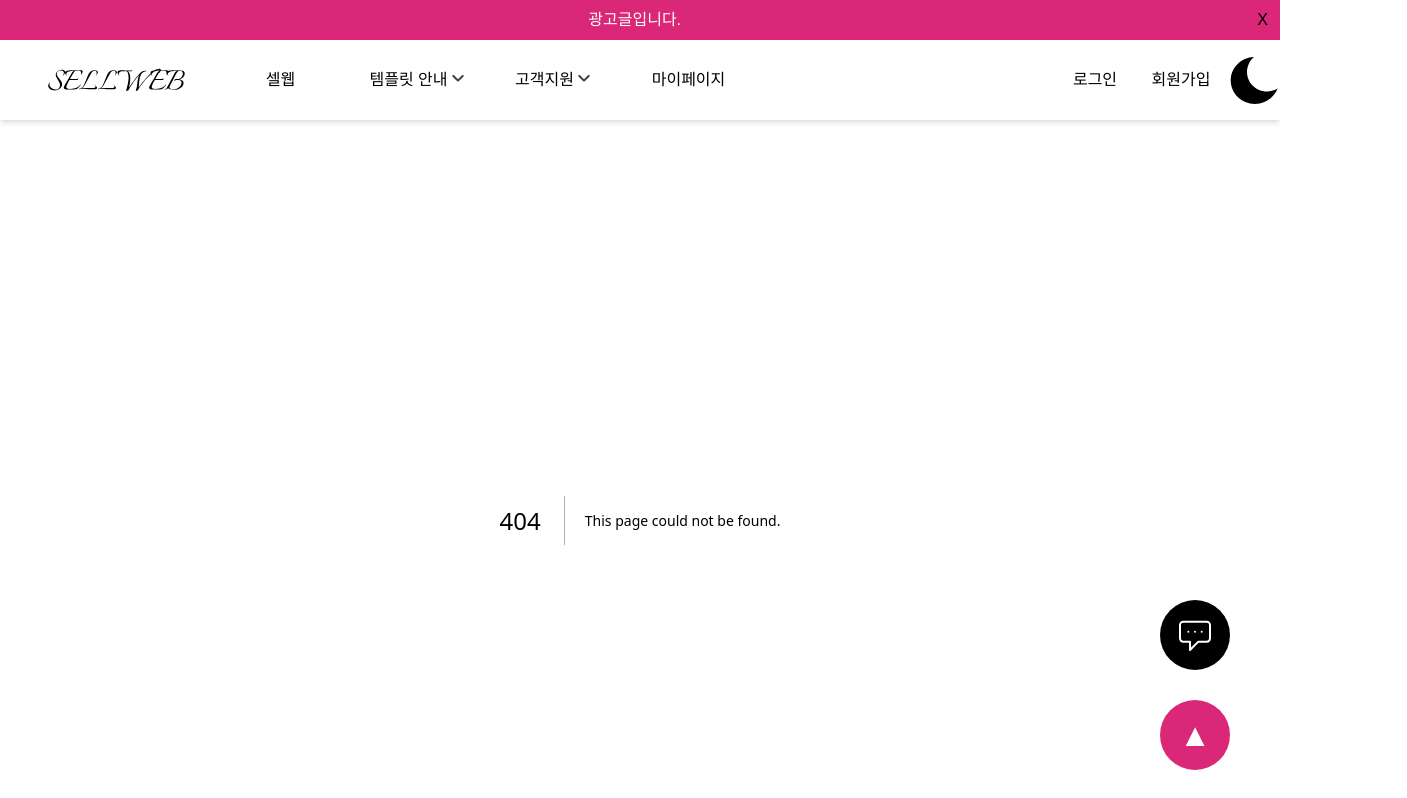
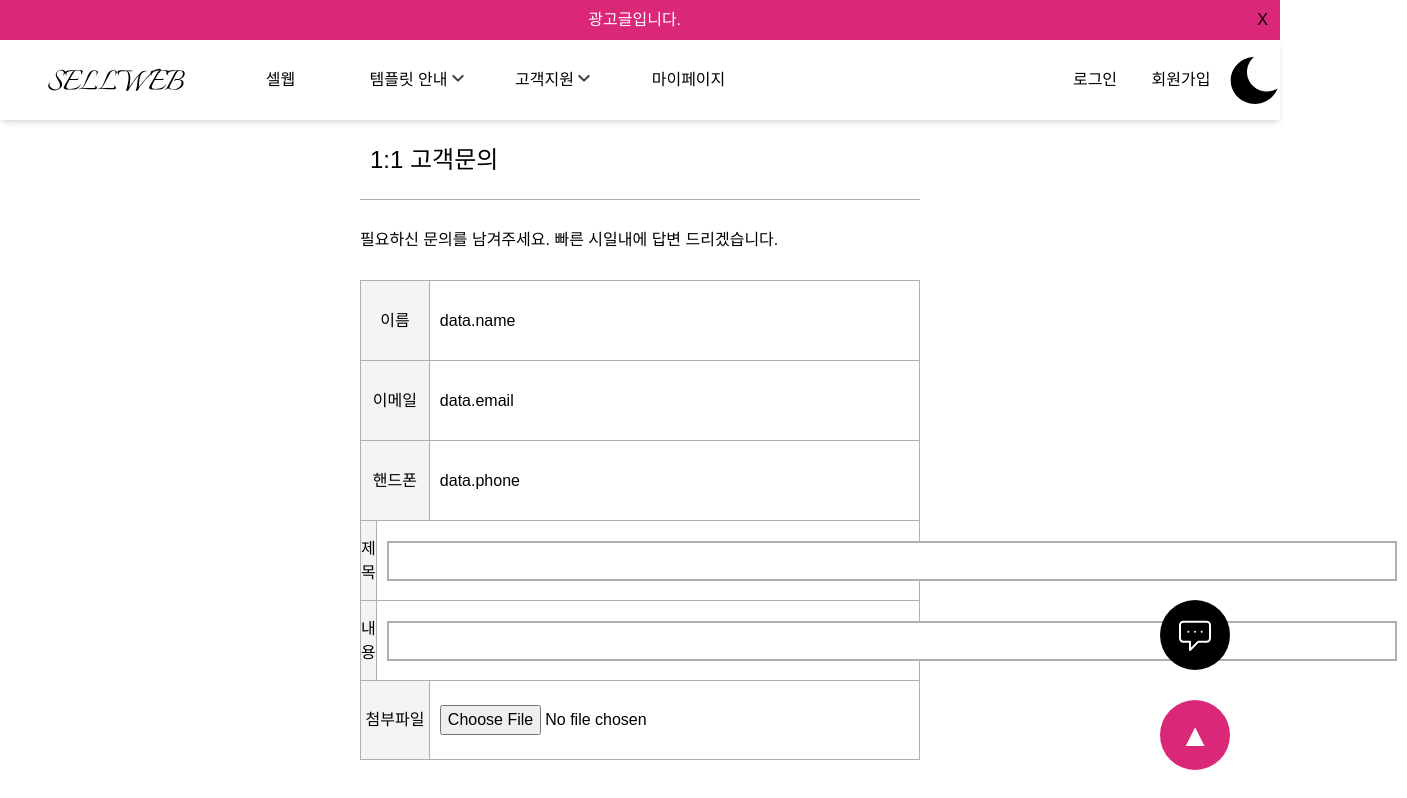
Before and after one commit to Hyun-EG/SP-sellweb, a Next.js app: page /ask in a window 1280 px wide. Before the commit this address had no page. Shown: the top 798 px of the page, 1407 px wide, since content can reach past the window. Built offline with nearby package versions, Linux system fonts and the light colour scheme; a web font is replaced by a local one.

Commit message:
Design: 버튼 컴포넌트 수정 및 1:1고객문의 페이지 구현

```diff
--- /dev/null
+++ b/src/app/ask/page.tsx
@@ -0,0 +1,76 @@
+import Button from '@/components/Button';
+import Input from '@/components/Input';
+import TitleBox from '@/components/TitleBox';
+
+export default function Ask() {
+  return (
+    <div>
+      <TitleBox title="1:1 고객문의" />
+      <div className="h-[80px] flex items-center">
+        필요하신 문의를 남겨주세요. 빠른 시일내에 답변 드리겠습니다.
+      </div>
+      <div className="h-[80px] flex border-[#afafaf] border border-b-0">
+        <div className="w-[150px] flex justify-center items-center border-r border-[#afafaf] bg-[#F4F4F4]">
+          이름
+        </div>
+        <div className="w-[1050px] px-[10px] flex justify-start items-center">
+          data.name
+        </div>
+      </div>
+      <div className="h-[80px] flex border-[#afafaf] border border-b-0">
+        <div className="w-[150px] flex justify-center items-center border-r border-[#afafaf] bg-[#F4F4F4]">
+          이메일
+        </div>
+        <div className="w-[1050px] px-[10px] flex justify-start items-center">
+          data.email
+        </div>
+      </div>
+      <div className="h-[80px] flex border-[#afafaf] border border-b-0">
+        <div className="w-[150px] flex justify-center items-center border-r border-[#afafaf] bg-[#F4F4F4]">
+          핸드폰
+        </div>
+        <div className="w-[1050px] px-[10px] flex justify-start items-center">
+          data.phone
+        </div>
+      </div>
+      <div className="h-[80px] flex border-[#afafaf] border border-b-0">
+        <div className="w-[150px] flex justify-center items-center border-r border-[#afafaf] bg-[#F4F4F4]">
+          제목
+        </div>
+        <div className="w-[1050px] px-[10px] flex justify-start items-center">
+          <Input width={1010} height={40} />
+        </div>
+      </div>
+      <div className="h-[80px] flex border-[#afafaf] border border-b-0">
+        <div className="w-[150px] flex justify-center items-center border-r border-[#afafaf] bg-[#F4F4F4]">
+          내용
+        </div>
+        <div className="w-[1050px] px-[10px] flex justify-start items-center">
+          <Input width={1010} height={40} />
+        </div>
+      </div>
+      <div className="h-[80px] flex border-[#afafaf] border">
+        <div className="w-[150px] flex justify-center items-center border-r border-[#afafaf] bg-[#F4F4F4]">
+          첨부파일
+        </div>
+        <div className="w-[1050px] px-[10px] flex justify-start items-center">
+          <input type="file" />
+        </div>
+      </div>
+      <div className="h-[120px] flex justify-end items-center gap-[10px]">
+        <Button width={80} height={40} state="white" color="#566270">
+          등록
+        </Button>
+        <Button
+          width={80}
+          height={40}
+          state="white"
+          color="white"
+          fontColor="black"
+        >
+          취소
+        </Button>
+      </div>
+    </div>
+  );
+}
--- a/src/components/Input.tsx
+++ b/src/components/Input.tsx
@@ -6,8 +6,8 @@ type InputState = 'sucess' | 'danger' | 'focus' | 'default';
 
 type InputProps = {
   children?: React.ReactNode;
-  placeholder: string;
-  state: InputState;
+  placeholder?: string;
+  state?: InputState;
   width?: string | number;
   height?: string | number;
   borderRadius?: string | number;
```
